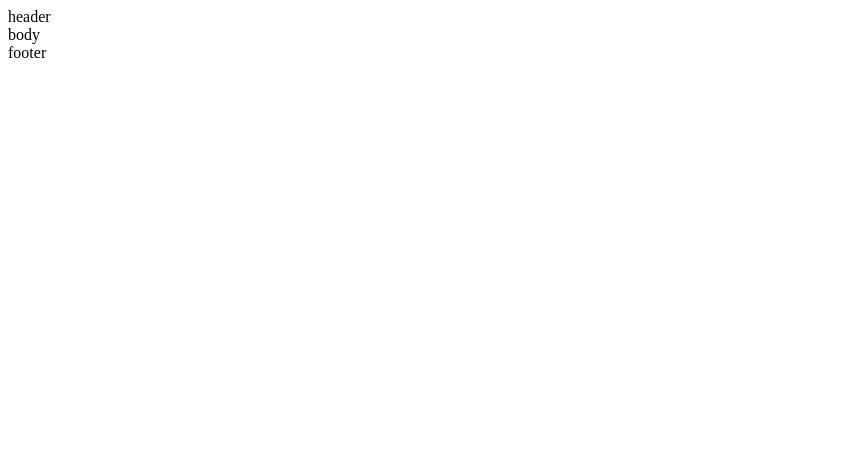
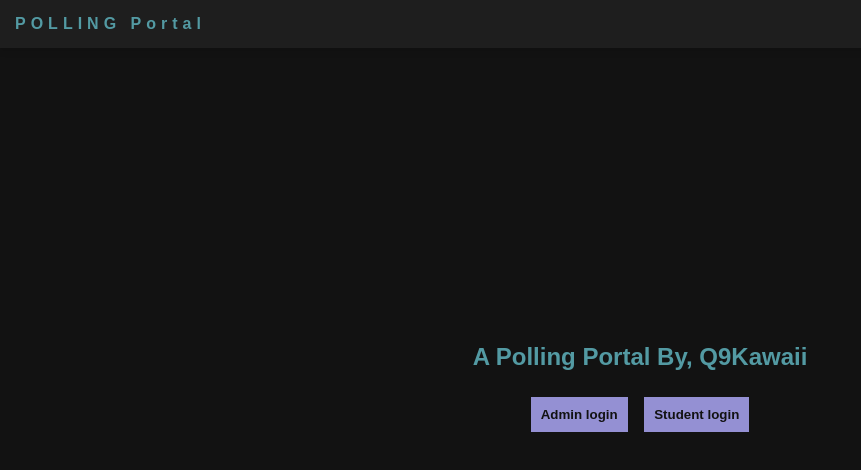
Before and after one commit to Q9Kawaii/Polling-Portal, a plain HTML site: page index.html in a window 1280 px wide. Shown: the whole page, without its empty margins (0-861 px from the left). Drawn offline with Linux system fonts and the light colour scheme.

Commit message:
added student file admin file

```diff
--- /dev/null
+++ b/CSS/admin.css
@@ -0,0 +1,25 @@
+* {
+    margin: 0;
+    padding: 0;
+    box-sizing: border-box;
+    font-family: Arial, sans-serif;
+}
+
+a{
+    color: #121212;
+    text-decoration: none;
+    transition: color 0.3s ease;
+}
+.nav {
+    width: 100%;
+    background: #1E1E1E;
+    color: #539aa3;
+    font-weight: 700;
+    letter-spacing: 5px;
+    padding: 15px;
+    /* text-align: center; */
+    position: fixed;
+    top: 0;
+    left: 0;
+    box-shadow: 0px 4px 6px rgba(0, 0, 0, 0.1);
+}
--- /dev/null
+++ b/CSS/index.css
@@ -0,0 +1,44 @@
+* {
+    margin: 0;
+    padding: 0;
+    box-sizing: border-box;
+    font-family: Arial, sans-serif;
+}
+
+a{
+    color: #121212;
+    text-decoration: none;
+    transition: color 0.3s ease;
+}
+.nav {
+    width: 100%;
+    background: #1E1E1E;
+    color: #539aa3;
+    font-weight: 700;
+    letter-spacing: 5px;
+    padding: 15px;
+    /* text-align: center; */
+    position: fixed;
+    top: 0;
+    left: 0;
+    box-shadow: 0px 4px 6px rgba(0, 0, 0, 0.1);
+}
+.container {
+    display: flex;
+    flex-direction: column;
+    justify-content: center;
+    align-items: center;
+    height: 100vh;
+    background: #121212;
+    color: #539aa3;
+}
+.content{
+    padding: 20px;
+}
+.content button{
+    padding: 10px;
+    font-weight: 600;
+    border: none;
+    margin: 6px;
+    background-color: #9490d3;
+}
--- /dev/null
+++ b/CSS/student.css
@@ -0,0 +1,25 @@
+* {
+    margin: 0;
+    padding: 0;
+    box-sizing: border-box;
+    font-family: Arial, sans-serif;
+}
+
+a{
+    color: #121212;
+    text-decoration: none;
+    transition: color 0.3s ease;
+}
+.nav {
+    width: 100%;
+    background: #1E1E1E;
+    color: #539aa3;
+    font-weight: 700;
+    letter-spacing: 5px;
+    padding: 15px;
+    /* text-align: center; */
+    position: fixed;
+    top: 0;
+    left: 0;
+    box-shadow: 0px 4px 6px rgba(0, 0, 0, 0.1);
+}
--- a/index.html
+++ b/index.html
@@ -3,15 +3,28 @@
 <head>
     <meta charset="UTF-8">
     <meta name="viewport" content="width=device-width, initial-scale=1.0">
+    <link rel="stylesheet" href="CSS/index.css">
+
     <title>Polling Portal</title>
-</head>
 <header>
-    header
+    <div class="nav">
+        <p>POLLING Portal </p>
+    </div>
 </header>
 <body>
-    body
+
+    <div class="container">
+        <h2>
+            A Polling Portal By,
+            Q9Kawaii
+        </h2>
+        <div class="content">
+            <button><a href="Admin.html">Admin login</a></button>
+            <button><a href="Student.html">Student login</a></button>
+        </div>
+    </div>
+    <script>
+
+    </script>
 </body>
-<footer>
-    footer
-</footer>
 </html>
```
Also changed, not shown: Admin.html (added, +11 -0 lines), Student.html (added, +11 -0 lines).
